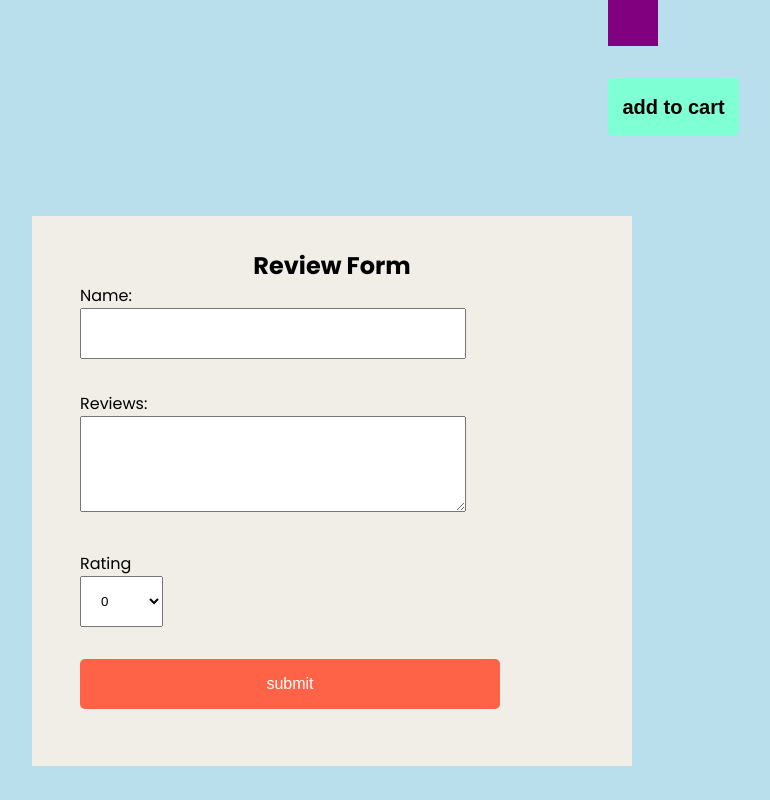
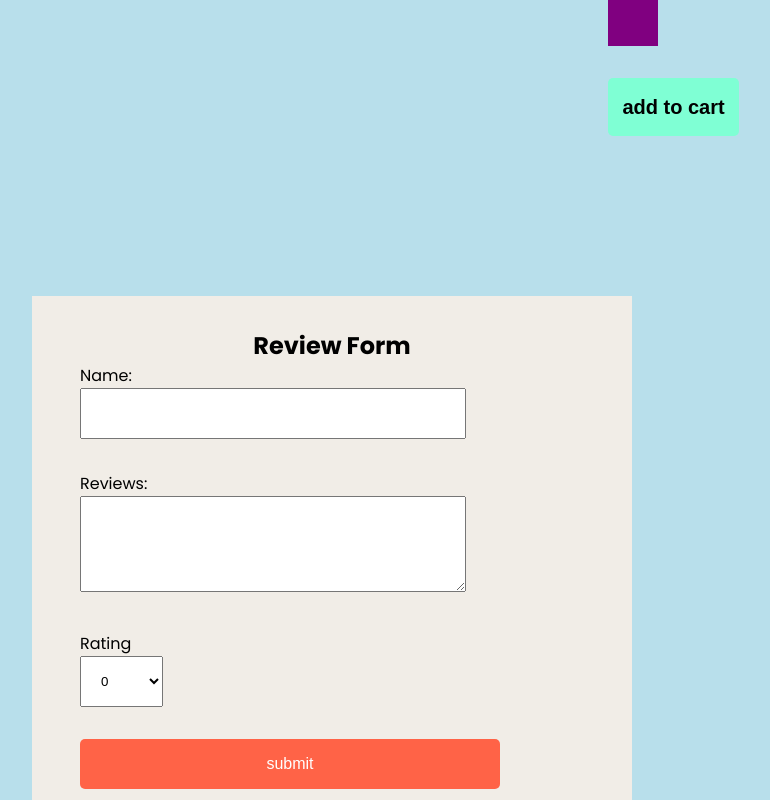
Before and after one commit to Obaayaa-1988/Vuejs2-Product-Project, a Vue app: page / in a window 1280 px wide. Shown: the part 800-1600 px from the top of the page, without its empty margins (96-866 px from the left). Built offline with nearby package versions, Linux system fonts and the light colour scheme.

Commit message:
increased padding top for for review component

```diff
--- a/src/App.vue
+++ b/src/App.vue
@@ -330,7 +330,7 @@ ul {
   border-radius: 5px;
 }
 .rev{
-  padding-top: 5rem;
+  padding-top: 10rem;
   padding-bottom: 10rem;
 }
 
```
